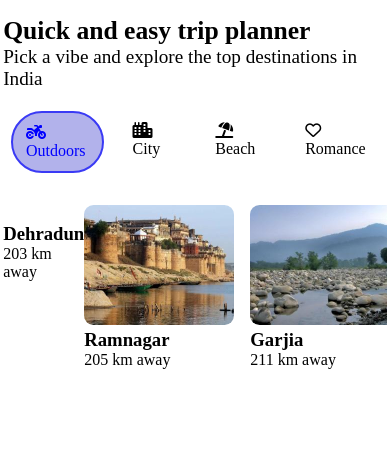
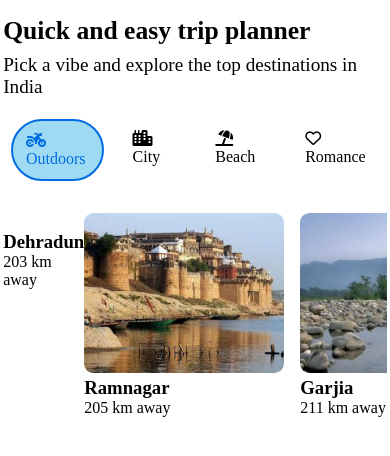
Before and after one commit to Chandan784/BookingAppCore, a plain HTML site: page index.html in a window 390 px wide. Drawn offline with Linux system fonts and the light colour scheme.

Commit message:
final code

```diff
--- a/style.css
+++ b/style.css
@@ -11,6 +11,7 @@
 .trip-section .trip-planner h3{
     font-size: 1.6rem;
     font-weight: 700;
+    padding-bottom: 0.5rem;
 }
 
 .trip-section .trip-planner p{
@@ -35,10 +36,10 @@
 }
 
 .trip-planner ul .active {
-    border: 2px solid rgb(58, 58, 245);
+    border: 2px solid #006ce4;
     border-radius: 10rem;
-    background-color: rgb(178, 178, 235);
-    color: blue;
+    background-color: rgb(158, 219, 243);
+    color: #006ce4;
 }
 
 .trip-planner ul .hover-effect:hover {
@@ -58,7 +59,7 @@
 }
 
 .trip-section .image-section-group img {
-    width: 150px;
+    width: 200px;
     border-radius: 0.6rem;
     margin-right: 1rem;
 }
@@ -67,4 +68,14 @@
     .trip-section{
         padding: 1rem 0.2rem;
     }
+
+    .trip-section .image-section-group img {
+        width: 160px;
+    }
 }
+
+@media (max-width:734px) {
+    .trip-section .image-section-group img {
+        width: 200px;
+    }
+}
```
